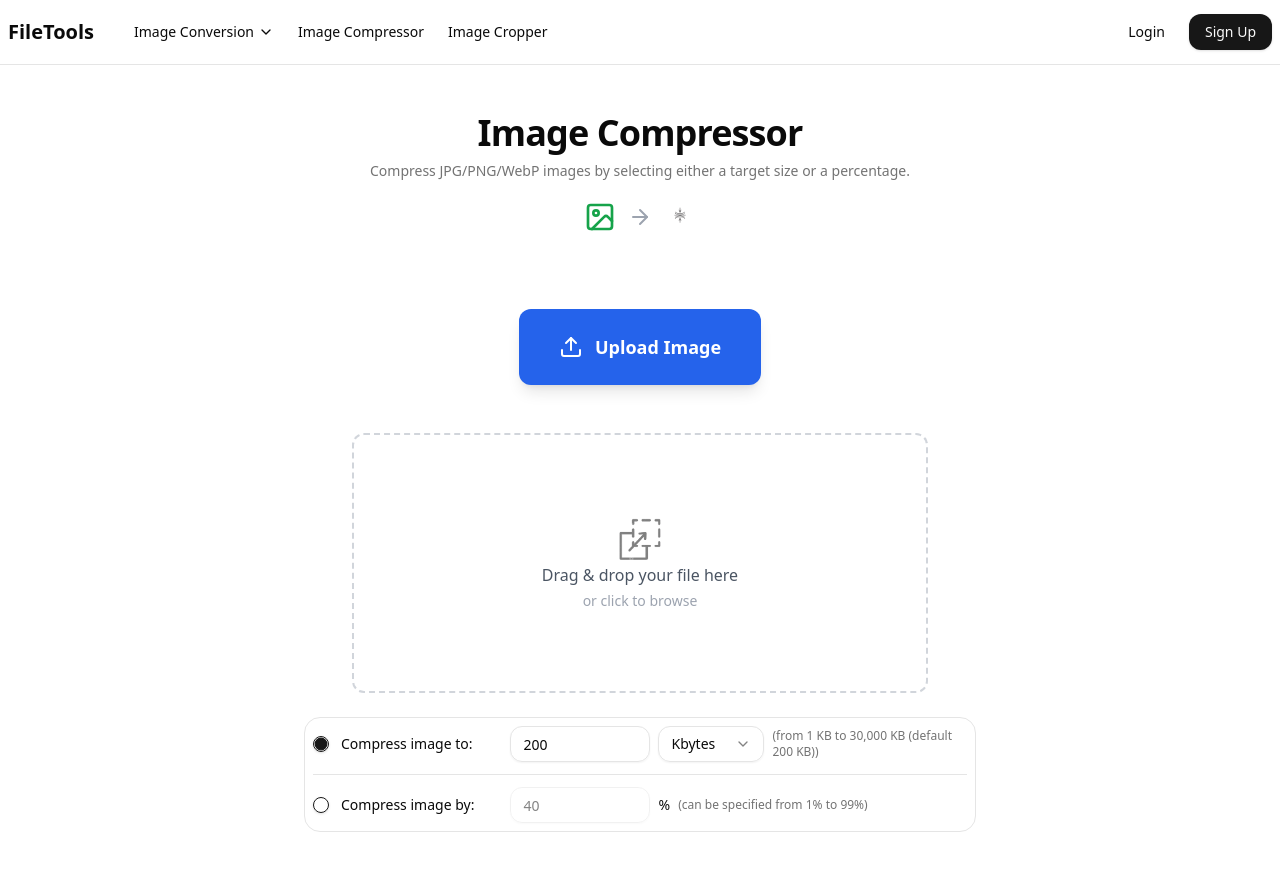
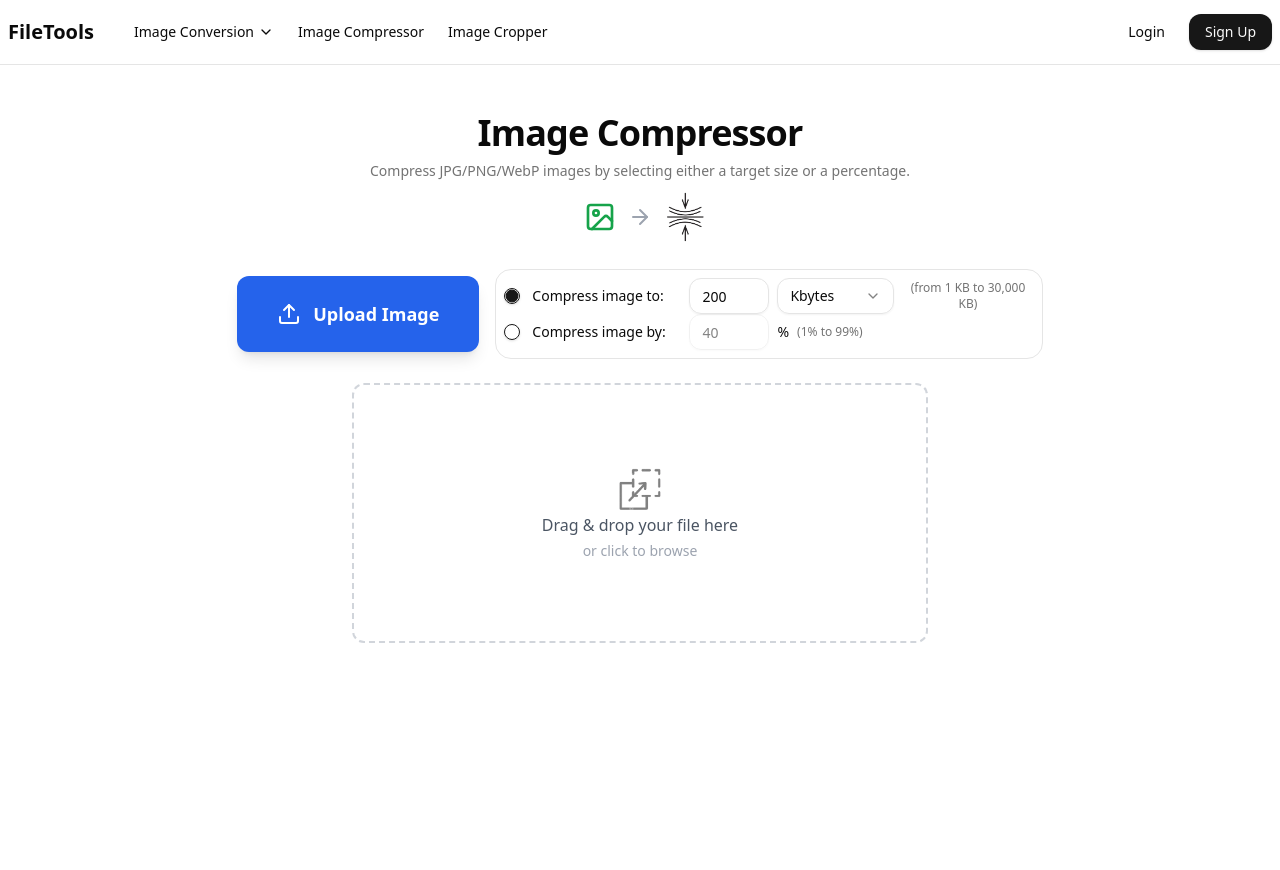
Before and after one commit to m-sulaiman-shafiq/file-utility-app, a Next.js app: page /image-compressor in a window 1280 px wide. Shown: the top 870 px of the page. After the commit the page ends 800 px from the top, so only its background shows below. Built offline with nearby package versions, Linux system fonts and the light colour scheme.

Commit message:
Image Compression made better

```diff
--- a/src/app/image-compressor/page.tsx
+++ b/src/app/image-compressor/page.tsx
@@ -45,7 +45,7 @@
 
   const targetSizeHelper = useMemo(() => {
     // show range based on unit
-    if (targetUnit === "KB") return "from 1 KB to 30,000 KB (default 200 KB)";
+    if (targetUnit === "KB") return "from 1 KB to 30,000 KB";
     return "from 0.1 MB to 30.0 MB (default 0.2 MB)";
   }, [targetUnit]);
 
@@ -156,14 +156,15 @@
             </div>
             <ArrowRight className="w-6 h-6 text-gray-400" />
             <div className="w-14 h-14 flex items-center justify-center rounded-xl">
-              <img src="/compressIcon.png" className="size-100" />
+              <img src="/compress.png" className="w-19 pl-3" />
             </div>
           </div>
         </CardHeader>
         <CardContent className="space-y-6">
           {/* Upload placeholder (we will connect later) */}
-          <div className="rounded-2xl p-6 text-center">
-            <div className="mt-4 flex flex-col items-center">
+          <div className="rounded-2xl px-6 text-center">
+            <div className="mt-0 flex flex-col text-center items-center">
+              <div className="flex items-center justify-between gap-4">
                 <Button
                   variant="primary"
                   size="xl"
@@ -209,7 +210,98 @@
                     </>
                   )}
                 </Button>
+                {/* Two-row compressor controls */}
+                <RadioGroup
+                  value={mode}
+                  onValueChange={(v) => setMode(v as Mode)}
+                >
+                  <div className="flex flex-col gap-0 rounded-2xl border p-2">
+                    {/* Row 1 */}
+                    <div className="flex flex-col md:flex-row md:items-center gap-3 md:gap-4">
+                      <div className="flex items-center gap-3 md:w-[260px]">
+                        <RadioGroupItem value="targetSize" id="targetSize" />
+                        <Label htmlFor="targetSize" className="font-medium">
+                          Compress image to:
+                        </Label>
+                      </div>
 
+                      <div className="flex flex-col sm:flex-row gap-2 sm:items-center w-full">
+                        <Input
+                          value={targetSize}
+                          onChange={(e) => setTargetSize(e.target.value)}
+                          disabled={!isTargetSizeMode}
+                          inputMode="decimal"
+                          className="rounded-xl sm:w-[80px]"
+                        />
+
+                        <Select
+                          value={targetUnit}
+                          onValueChange={(v) => setTargetUnit(v as SizeUnit)}
+                          disabled={!isTargetSizeMode}
+                        >
+                          <SelectTrigger className="rounded-xl sm:w-[120px]">
+                            <SelectValue placeholder="Unit" />
+                          </SelectTrigger>
+                          <SelectContent>
+                            <SelectItem value="KB">Kbytes</SelectItem>
+                            <SelectItem value="MB">Mbytes</SelectItem>
+                          </SelectContent>
+                        </Select>
+
+                        <p className="text-xs text-muted-foreground">
+                          ({targetSizeHelper})
+                        </p>
+                      </div>
+                    </div>
+                    {/* Divider (optional for visual separation) */}
+                    {/* <div className="h-px bg-border" /> */}
+                    {/* Row 2 */}
+                    <div className="flex flex-col md:flex-row md:items-center gap-3 md:gap-4">
+                      <div className="flex items-center gap-3 md:w-[260px]">
+                        <RadioGroupItem value="percentage" id="percentage" />
+                        <Label htmlFor="percentage" className="font-medium">
+                          Compress image by:
+                        </Label>
+                      </div>
+
+                      <div className="flex flex-col sm:flex-row gap-2 sm:items-center w-full">
+                        <Input
+                          value={percentage}
+                          onChange={(e) => setPercentage(e.target.value)}
+                          disabled={!isPercentageMode}
+                          inputMode="numeric"
+                          className="rounded-xl sm:w-[80px]"
+                        />
+
+                        <p className="text-sm font-medium">%</p>
+
+                        <p className="text-xs text-muted-foreground">
+                          (1% to 99%)
+                        </p>
+                        {isPercentageMode && !isValidPercentage && (
+                          <p className="text-[12px] text-destructive">
+                            Please enter 1 to 99 only.
+                          </p>
+                        )}
+                      </div>
+                    </div>
+                  </div>
+                </RadioGroup>
+              </div>
+              {compressedFile && (
+                <div className="mt-4 rounded-xl border p-3">
+                  <p className="text-sm font-medium text-green-600">
+                    Compression successful 🎉
+                  </p>
+
+                  <p className="text-xs font-bold text-blue-600 mt-1">
+                    Original: {(file!.size / 1024).toFixed(1)} KB
+                    {" → "}
+                    Compressed: {(compressedFile.size / 1024).toFixed(1)}
+                    KB
+                  </p>
+                </div>
+              )}
               {isCompressing && (
                 <p className="text-xs pt-2 text-red-600 font-bold">
                   Compressing image, please wait…
@@ -231,20 +323,7 @@
                       </span>
                     </p>
                   )}
-                  {compressedFile && (
-                    <div className="mt-4 rounded-xl border p-3">
-                      <p className="text-sm font-medium text-green-600">
-                        Compression successful 🎉
-                      </p>
 
-                      <p className="text-xs font-bold text-blue-600 mt-1">
-                        Original: {(file!.size / 1024).toFixed(1)} KB
-                        {" → "}
-                        Compressed: {(compressedFile.size / 1024).toFixed(1)}
-                        KB
-                      </p>
-                    </div>
-                  )}
                   {file && (
                     <div className="flex flex-col mt-4 sm:flex-row gap-3 sm:items-center sm:justify-end">
                       <Button
@@ -288,88 +367,12 @@
               <p className="text-sm text-gray-400 mt-1">or click to browse</p>
             </div>
           </div>
-          {/* Two-row compressor controls */}
-          <RadioGroup value={mode} onValueChange={(v) => setMode(v as Mode)}>
-            <div className="flex flex-col gap-3 rounded-2xl border p-2">
-              {/* Row 1 */}
-              <div className="flex flex-col md:flex-row md:items-center gap-3 md:gap-4">
-                <div className="flex items-center gap-3 md:w-[260px]">
-                  <RadioGroupItem value="targetSize" id="targetSize" />
-                  <Label htmlFor="targetSize" className="font-medium">
-                    Compress image to:
-                  </Label>
-                </div>
 
-                <div className="flex flex-col sm:flex-row gap-2 sm:items-center w-full">
-                  <Input
-                    value={targetSize}
-                    onChange={(e) => setTargetSize(e.target.value)}
-                    disabled={!isTargetSizeMode}
-                    inputMode="decimal"
-                    className="rounded-xl sm:w-[140px]"
-                  />
-
-                  <Select
-                    value={targetUnit}
-                    onValueChange={(v) => setTargetUnit(v as SizeUnit)}
-                    disabled={!isTargetSizeMode}
-                  >
-                    <SelectTrigger className="rounded-xl sm:w-[120px]">
-                      <SelectValue placeholder="Unit" />
-                    </SelectTrigger>
-                    <SelectContent>
-                      <SelectItem value="KB">Kbytes</SelectItem>
-                      <SelectItem value="MB">Mbytes</SelectItem>
-                    </SelectContent>
-                  </Select>
-
-                  <p className="text-xs text-muted-foreground">
-                    ({targetSizeHelper})
-                  </p>
-                </div>
-              </div>
-
-              {/* Divider (optional for visual separation) */}
-              <div className="h-px bg-border" />
-
-              {/* Row 2 */}
-              <div className="flex flex-col md:flex-row md:items-center gap-3 md:gap-4">
-                <div className="flex items-center gap-3 md:w-[260px]">
-                  <RadioGroupItem value="percentage" id="percentage" />
-                  <Label htmlFor="percentage" className="font-medium">
-                    Compress image by:
-                  </Label>
-                </div>
-
-                <div className="flex flex-col sm:flex-row gap-2 sm:items-center w-full">
-                  <Input
-                    value={percentage}
-                    onChange={(e) => setPercentage(e.target.value)}
-                    disabled={!isPercentageMode}
-                    inputMode="numeric"
-                    className="rounded-xl sm:w-[140px]"
-                  />
-
-                  <p className="text-sm font-medium">%</p>
-
-                  <p className="text-xs text-muted-foreground">
-                    (can be specified from 1% to 99%)
-                  </p>
-                </div>
-              </div>
-            </div>
-          </RadioGroup>
           {/* Validation messages */}
           <div className="space-y-2">
             {isTargetSizeMode && !isValidTargetSize && (
               <p className="text-sm text-destructive">
                 Please enter a valid target size.
-              </p>
-            )}
-
-            {isPercentageMode && !isValidPercentage && (
-              <p className="text-sm text-destructive">
-                Please enter a percentage between 1 and 99.
               </p>
             )}
           </div>
```
Lines whose indentation alone changed are shown as unchanged.
